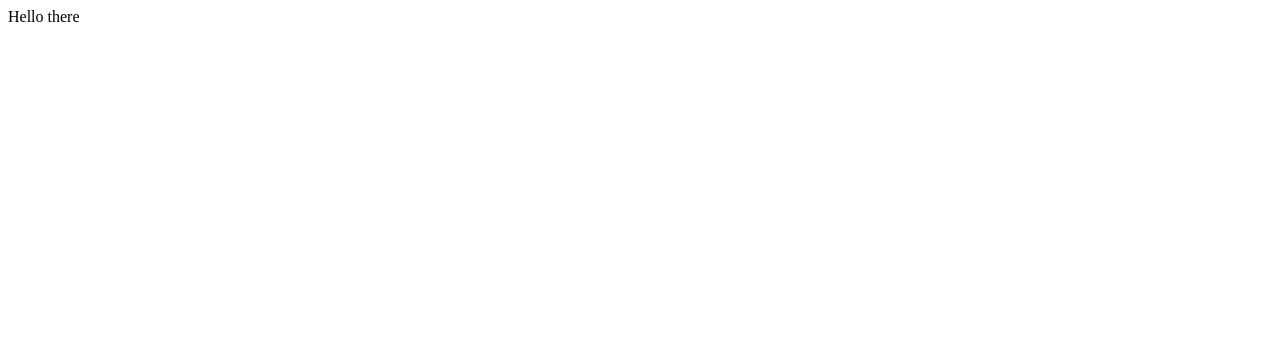
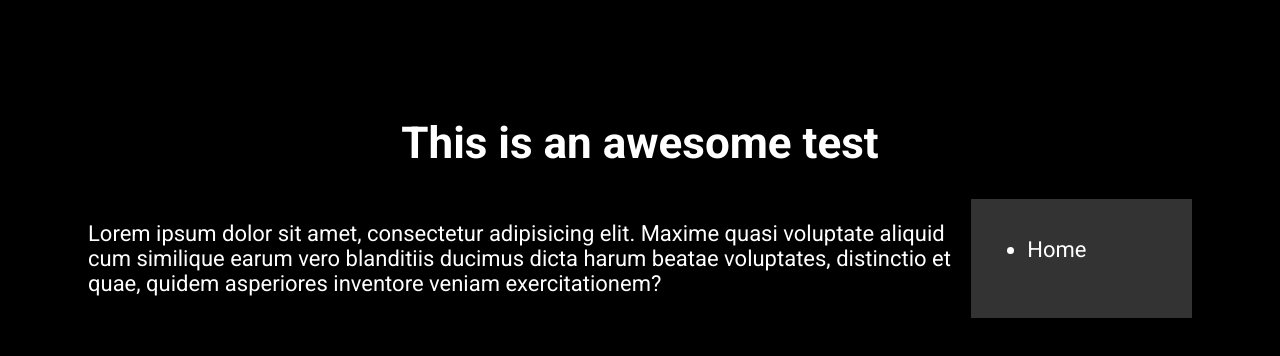
Before and after one commit to WellsSA/page-crashing-animation, a plain HTML site: page index.html in a window 1280 px wide. Drawn offline with Linux system fonts and the light colour scheme.

Commit message:
feat(): setting up main html and css structure

```diff
--- a/index.html
+++ b/index.html
@@ -8,6 +8,25 @@
     <link rel="stylesheet" href="styles.css" />
   </head>
   <body>
-    <div id="root">Hello there</div>
+    <header>
+      <h1>This is an awesome test</h1>
+    </header>
+
+    <main>
+      <p>
+        Lorem ipsum dolor sit amet, consectetur adipisicing elit. Maxime quasi
+        voluptate aliquid cum similique earum vero blanditiis ducimus dicta
+        harum beatae voluptates, distinctio et quae, quidem asperiores inventore
+        veniam exercitationem?
+      </p>
+    </main>
+
+    <aside>
+      <ul>
+        <li>Home</li>
+      </ul>
+    </aside>
+
+    <div id="boom"></div>
   </body>
 </html>
--- a/styles.css
+++ b/styles.css
@@ -0,0 +1,30 @@
+@import url('https://fonts.googleapis.com/css2?family=Roboto:wght@300;400;500;700;900&display=swap');
+
+body {
+  padding: 5rem;
+  font-family: 'Roboto', sans-serif;
+  font-size: 22px;
+  background: #000;
+  color: #fff;
+
+  display: grid;
+  grid-template-columns: 80% auto;
+}
+
+header {
+  text-align: center;
+  grid-row: 1;
+  grid-column: 1/3;
+}
+
+main {
+  grid-row: 2;
+  grid-column: 1;
+}
+
+aside {
+  grid-row: 2;
+  grid-column: 2;
+  background: #333;
+  padding: 1rem;
+}
```
